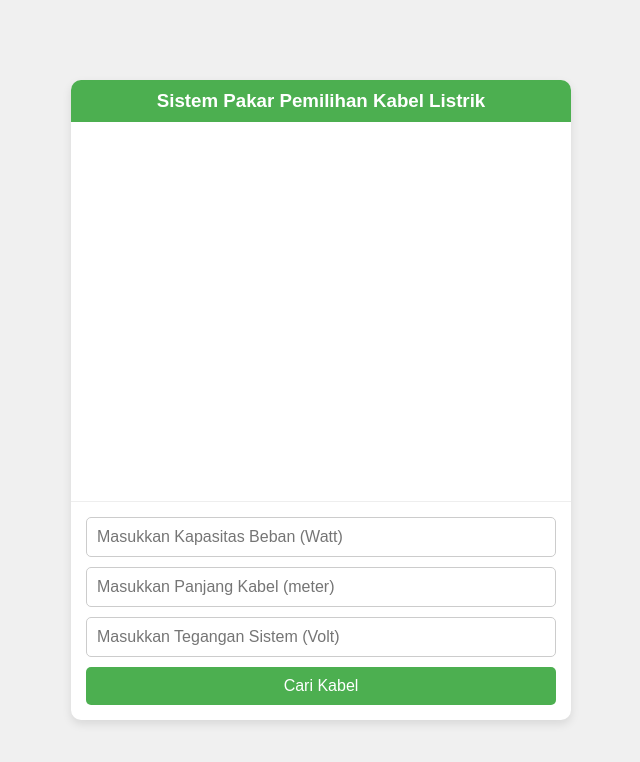
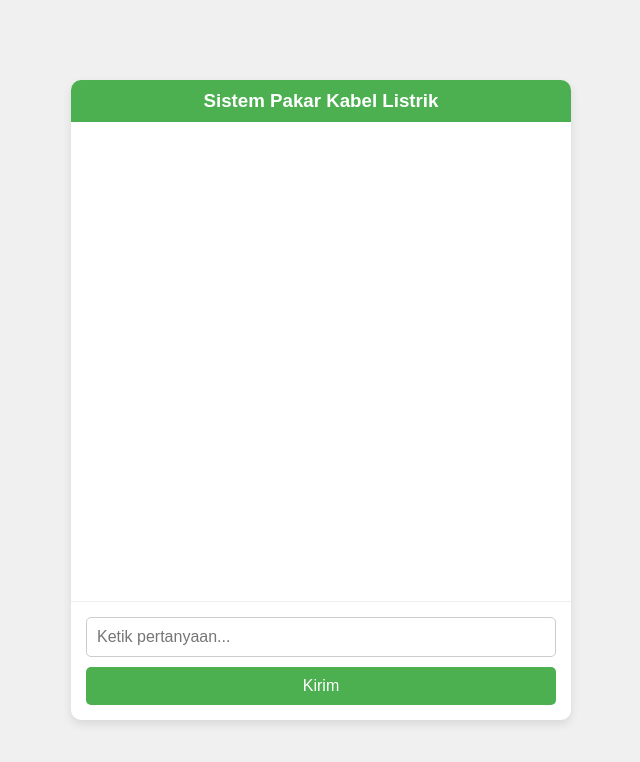
Before and after one commit to okabeRintarou26/KabelCerdasKu, a plain HTML site: page index.html in a window 1280 px wide. Shown: the whole page, without its empty margins (319-959 px from the left). Drawn offline with Linux system fonts and the light colour scheme.

Commit message:
index.html

```diff
--- a/index.html
+++ b/index.html
@@ -10,16 +10,15 @@
     <div class="chat-container">
         <div class="chat-box">
             <div class="chat-header">
-                <h3>Sistem Pakar Pemilihan Kabel Listrik</h3>
+                <div class="bot-avatar"></div>
+                <h3>Sistem Pakar Kabel Listrik</h3>
             </div>
             <div class="chat-body" id="chat-body">
-                <!-- Chatbot responses will appear here -->
+                <!-- Pesan chatbot akan ditampilkan di sini -->
             </div>
             <div class="chat-input">
-                <input type="number" id="kapasitas-beban" placeholder="Masukkan Kapasitas Beban (Watt)" required>
-                <input type="number" id="panjang-kabel" placeholder="Masukkan Panjang Kabel (meter)" required>
-                <input type="number" id="tegangan" placeholder="Masukkan Tegangan Sistem (Volt)" required>
-                <button id="submit-btn">Cari Kabel</button>
+                <input type="text" id="user-input" placeholder="Ketik pertanyaan..." required>
+                <button id="submit-btn">Kirim</button>
             </div>
         </div>
     </div>
```
